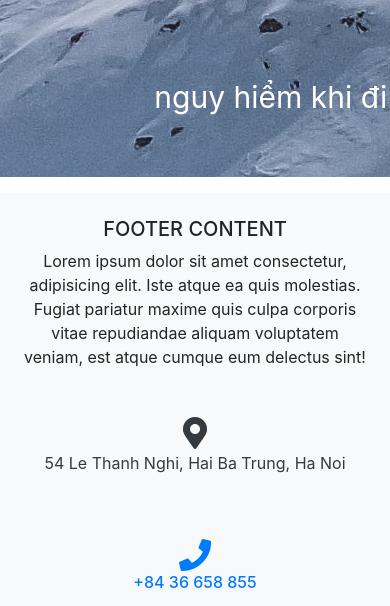
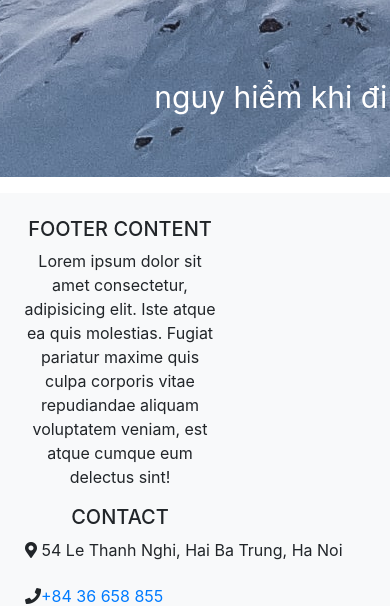
Before and after one commit to NCVan2002/project1, a PHP site: page / in a window 390 px wide; the page is wider, and only the part inside the window is pictured. Shown: the part 826-1432 px from the top of that part. Run offline with PHP 8.4, Linux system fonts and the light colour scheme; some libraries are stand-ins or nearby versions.

Commit message:
Update footer.php

```diff
--- a/main/footer.php
+++ b/main/footer.php
@@ -1,38 +1,37 @@
 <footer class="bg-light text-center text-lg-start">
-  <div class="container p-4">
+  <div class="p-4">
     <div class="row">
-      <div class="col-lg-6 col-md-12 mb-4 mb-md-0">
-        <h5 class="text-uppercase">Footer Content</h5>
-        <p>
+      <div class="col-lg-6 col-md-6">
+        <h5 class="text-uppercase" style="margin-right: 150px;">Footer Content</h5>
+        <p style="margin-right: 150px;">
           Lorem ipsum dolor sit amet consectetur, adipisicing elit. Iste atque ea quis
           molestias. Fugiat pariatur maxime quis culpa corporis vitae repudiandae aliquam
           voluptatem veniam, est atque cumque eum delectus sint!
         </p>
       </div>
-      <div class="col-lg-3 col-md-6 mb-4 mb-md-0">
-        <h5 class="text-uppercase"></h5>
-        <ul class="list-unstyled mb-0">
-          <li>
-            <a href="map.html" class="text-dark">
-              <i class="fas fa-map-marker-alt fa-2x"></i>
-              <p>54 Le Thanh Nghi, Hai Ba Trung, Ha Noi</p></a>
-          </li>
-        </ul>
+      <div class="col-lg-3 col-md-3">
+        <h5 class="text-uppercase" style="margin-right: 150px;">Contact</h5>
+        <table style="text-align: left">
+          <tr>
+            <td>
+              <i class="fas fa-map-marker-alt fa-1.5x"></i> <span>54 Le Thanh Nghi, Hai Ba Trung, Ha Noi</span>
+            </td>
+          </tr>
+          <tr>
+            <td><i class="fas fa-phone mt-4 fa-1.5x"></i><a href="tel:+84-36-658-855">+84 36 658 855</a></td>
+          </tr>
+        </table>
       </div>
-      <h5 class="text-uppercase"></h5>
-      <div class="col-lg-3 col-md-6 mb-4 mb-md-0">
+      <div class="col-lg-3 col-md-3">
         <ul class="list-unstyled">
            <li>
-            <a href="tel:+84-36-658-855">
-              <i class="fas fa-phone mt-4 fa-2x"></i>
-              <h6>+84 36 658 855</h6></a>
+             <div class="map">
+              <iframe src="https://www.google.com/maps/embed?pb=!1m18!1m12!1m3!1d3724.729575891!2d105.84692901472425!3d21.00347449401732!2m3!1f0!2f0!3f0!3m2!1i1024!2i768!4f13.1!3m3!1m2!1s0x3135ad58455db2ab%3A0x9b3550bc22fd8bb!2zNTQgTMOqIFRoYW5oIE5naOG7iywgQsOhY2ggS2hvYSwgSGFpIELDoCBUcsawbmcsIEjDoCBO4buZaSwgVmlldG5hbQ!5e0!3m2!1sen!2s!4v1620188322533!5m2!1sen!2s" width="350px" height="200" style="border:0;" allowfullscreen="" loading="lazy"></iframe>
+            </div>
           </li>
         </ul>
       </div>
     </div>
-  </div>
-  <div class="map">
-    <iframe src="https://www.google.com/maps/embed?pb=!1m18!1m12!1m3!1d3724.729575891!2d105.84692901472425!3d21.00347449401732!2m3!1f0!2f0!3f0!3m2!1i1024!2i768!4f13.1!3m3!1m2!1s0x3135ad58455db2ab%3A0x9b3550bc22fd8bb!2zNTQgTMOqIFRoYW5oIE5naOG7iywgQsOhY2ggS2hvYSwgSGFpIELDoCBUcsawbmcsIEjDoCBO4buZaSwgVmlldG5hbQ!5e0!3m2!1sen!2s!4v1620188322533!5m2!1sen!2s" width="100%" height="100" style="border:0;" allowfullscreen="" loading="lazy"></iframe>
   </div>
   <div class="text-center p-3" style="background-color: rgba(0, 0, 0, 0.2);">
     © 2009I
```
